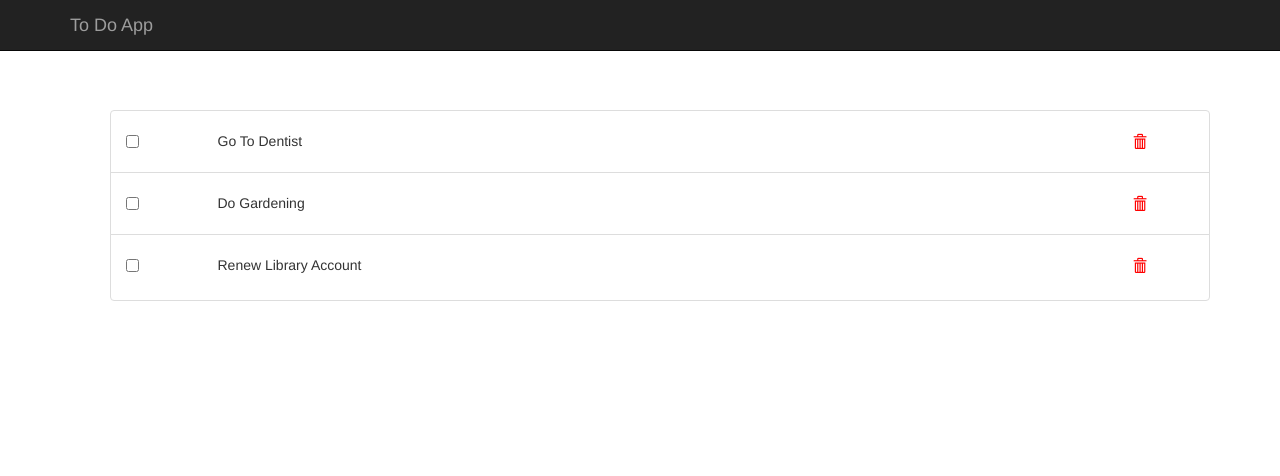
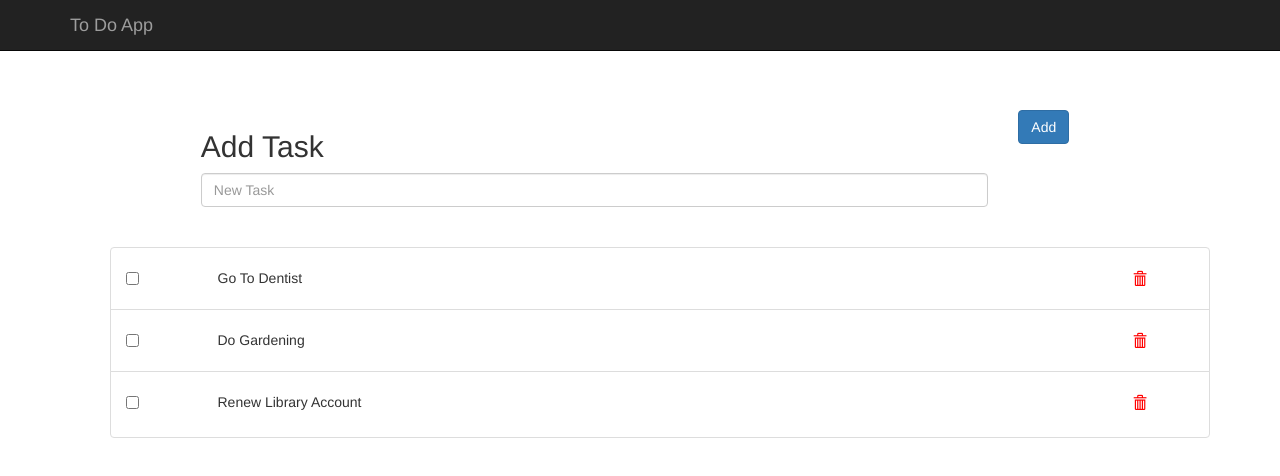
Before and after one commit to fallencloud/todo_react, a React (Create React App) app: page / in a window 1280 px wide. Shown: the top 476 px of the page. Built offline with nearby package versions, Linux system fonts and the light colour scheme.

Commit message:
adding add task form

```diff
--- a/src/App.js
+++ b/src/App.js
@@ -1,6 +1,7 @@
 import React, { Component } from 'react';
 import Nav from './components/Nav';
 import Tasks from './components/Tasks';
+import AddTask from './components/AddTask';
 
 //allows for context
 import { Provider } from './context';
@@ -17,6 +18,7 @@ class App extends Component {
           <div className='container'>
             <div className='content-area row' />
             <div className='col-8'>
+              <AddTask />
               <ul>
                 <Tasks />
               </ul>
--- /dev/null
+++ b/src/components/AddTask.js
@@ -0,0 +1,30 @@
+import React, { Component } from 'react';
+
+class AddTask extends Component {
+  state = {
+    task: ''
+  };
+  render() {
+    const { task } = this.state;
+    return (
+      <div class='row input-area'>
+        <div class='col-md-1' />
+        <div class='form-group col-md-9'>
+          <h2>Add Task</h2>
+          <input
+            type='text'
+            placeholder='New Task'
+            class='form-control'
+            value={task}
+          />
+        </div>
+        <div class='form-group col-md-1'>
+          <button class='btn btn-primary'>Add</button>
+        </div>
+        <div class='col-md-1' />
+      </div>
+    );
+  }
+}
+
+export default AddTask;
```
Also changed, not shown: 1 other file (tests, documents, lock files or other folders).
